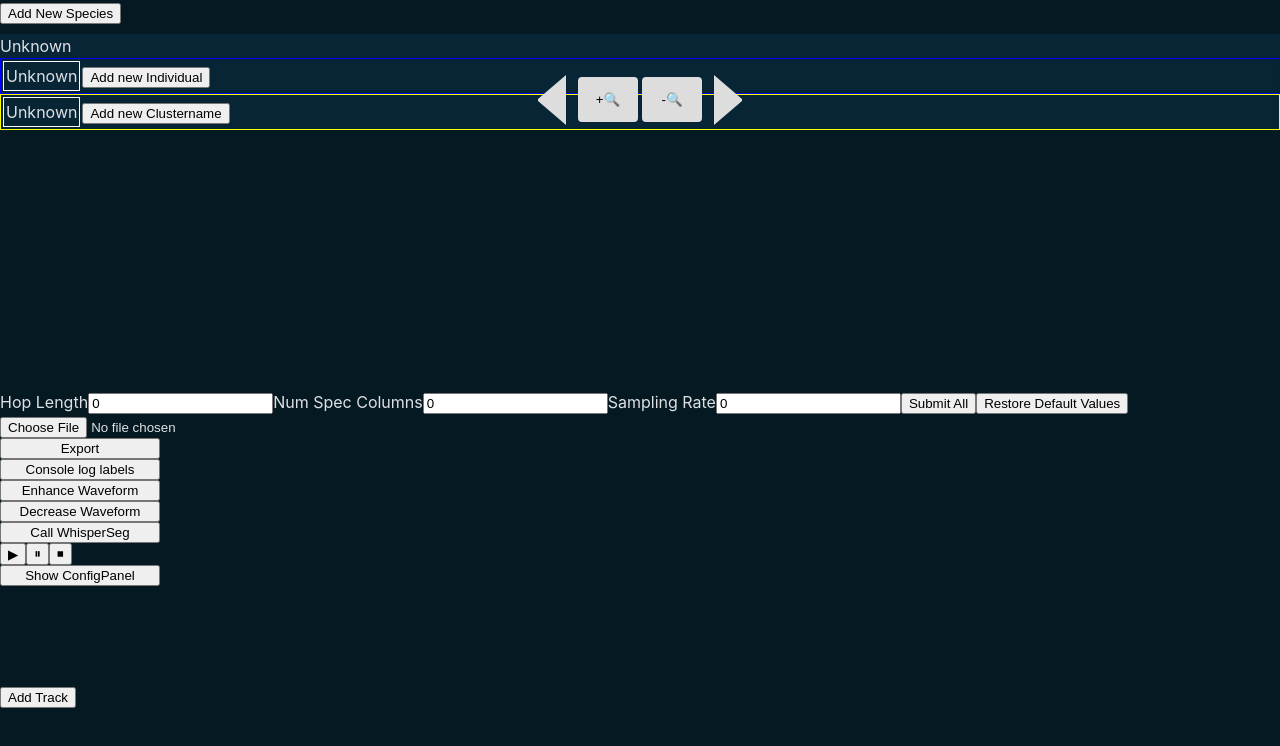
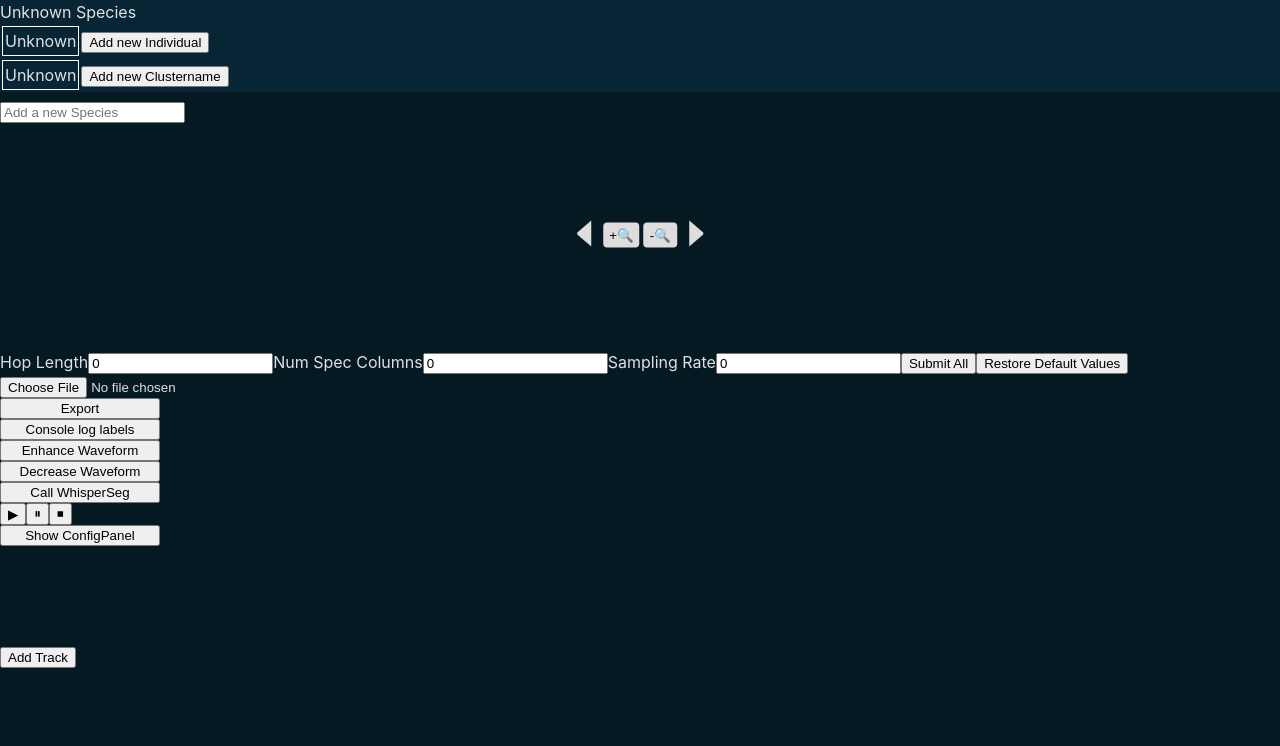
Before and after one commit to nccratliri-ml-wp/vocal-annotation-frontend, a React (Vite) app: page / in a window 1280 px wide. Shown: the top 746 px of the page. Built offline with nearby package versions, Linux system fonts and the light colour scheme.

Commit message:
Redesigned AnnotationLabels Component Added delete method, custom species name features

```diff
--- a/src/AnnotationLabels.jsx
+++ b/src/AnnotationLabels.jsx
@@ -12,12 +12,16 @@ class Species {
 
 function AnnotationLabels () {
 
+    const [newSpeciesInputFieldText, setNewSpeciesInputFieldText] = useState('')
+
     const [speciesArray, setSpeciesArray] = useState([
-        new Species(nanoid(),'Unknown', ['Unknown'], ['Unknown'])
+        new Species(nanoid(),'Unknown Species', ['Unknown'], ['Unknown'])
     ])
 
-    const addNewSpecies = () => {
-        setSpeciesArray( prevState => [...prevState, new Species(nanoid(), 'New Species', ['Unknown'], ['Unknown'])] )
+    const addNewSpecies = (event) => {
+        event.preventDefault()
+        setSpeciesArray( prevState => [...prevState, new Species(nanoid(), newSpeciesInputFieldText, ['Unknown'], ['Unknown'])] )
+        setNewSpeciesInputFieldText('')
     }
 
     const addNewIndividual = (selectedID) => {
@@ -50,10 +54,53 @@ function AnnotationLabels () {
         setSpeciesArray(modifiedSpeciesArray)
     }
 
+    const deleteSpecies = (selectedID) => {
+        const modifiedSpeciesArray = speciesArray.filter(speciesObject => speciesObject.id !== selectedID)
+        setSpeciesArray(modifiedSpeciesArray)
+    }
+
+    const deleteIndividual = (event, selectedID, selectedIndividual) => {
+        event.preventDefault()
+
+        const modifiedSpeciesArray = speciesArray.map(speciesObject => {
+            if (speciesObject.id === selectedID) {
+                const updatedIndividuals = speciesObject.individuals.filter( individual => individual !== selectedIndividual)
+                return {
+                    ...speciesObject,
+                    individuals: updatedIndividuals
+                }
+            } else {
+                return speciesObject
+            }
+        })
+
+        setSpeciesArray(modifiedSpeciesArray)
+    }
+
+    const deleteClustername = (event, selectedID, selectedClustername) => {
+        event.preventDefault()
+
+        const modifiedSpeciesArray = speciesArray.map(speciesObject => {
+            if (speciesObject.id === selectedID) {
+                const updatedClustername = speciesObject.clusternames.filter( clustername => clustername !== selectedClustername)
+                return {
+                    ...speciesObject,
+                    clusternames: updatedClustername
+                }
+            } else {
+                return speciesObject
+            }
+        })
+
+        setSpeciesArray(modifiedSpeciesArray)
+    }
+
 
     return(
         <div id='annotation-labels-container'>
-            <button onClick={addNewSpecies}>Add New Species</button>
+
+            <div id='annotation-labels-menu'>
+
                 {
                     speciesArray.map( species =>
                         <div
@@ -62,6 +109,7 @@ function AnnotationLabels () {
                             className='species'
                         >
                             {species.name}
+                            {speciesArray.indexOf(species) !== 0 && <button onClick={() => deleteSpecies(species.id)}>🗑️</button>}
 
                             <div className='individual-btn-container'>
                                 {
@@ -69,6 +117,7 @@ function AnnotationLabels () {
                                         <div
                                             key={nanoid()}
                                             className='individual-btn'
+                                            onContextMenu={ (event) => deleteIndividual(event, species.id, individual)}
                                         >
                                             {individual}
                                         </div>
@@ -83,6 +132,7 @@ function AnnotationLabels () {
                                     <div
                                         key={nanoid()}
                                         className='clustername-btn'
+                                        onContextMenu={ (event) => deleteClustername(event, species.id, clustername)}
                                     >
                                         {clustername}
                                     </div>
@@ -94,6 +144,21 @@ function AnnotationLabels () {
                         </div>
                     )
                 }
+
+            </div>
+
+            <form onSubmit={addNewSpecies}>
+                <input
+                    type='text'
+                    required='required'
+                    pattern='^[^,]{1,30}$'
+                    title='No commas allowed. Max length 30 characters'
+                    value={newSpeciesInputFieldText}
+                    placeholder='Add a new Species'
+                    onChange={ (event) => setNewSpeciesInputFieldText(event.target.value) }
+                />
+            </form>
+
         </div>
     )
 }
--- a/src/index.css
+++ b/src/index.css
@@ -75,14 +75,14 @@ html, body {
 
 .overview-canvas{
   position: fixed;
-  top: 150px;
+  top: 250px;
   width: auto;
   margin: 0 0 10px 0;
 }
 
 #left-scroll-overview-btn{
   position: fixed;
-  top: 160px;
+  top: 260px;
   width: 0;
   height: 0;
   border-top: 10px solid transparent;
@@ -101,7 +101,7 @@ html, body {
 
 #right-scroll-overview-btn{
   position: fixed;
-  top: 160px;
+  top: 260px;
   width: 0;
   height: 0;
   border-top: 10px solid transparent;
@@ -122,25 +122,23 @@ html, body {
 
 .time-axis-canvas{
   position: fixed;
-  top: 200px;
+  top: 300px;
 }
 
 /* -------------------------- Global Controls -------------------------- */
 
 .controls-container{
   position: fixed;
-  top: 100px;
+  top: 235px;
   z-index: 1;
   left: 50%;
   transform: translate(-50%, -50%);
-  padding: 2rem;
   display: flex;
   justify-content: center;
 }
 
 .controls-container > button{
-  height: 45px;
-  width: 60px;
+  height: 25px;
   border: none;
   border-radius: 4px;
   margin: 2px;
@@ -159,9 +157,9 @@ html, body {
   margin: 0 10px 0 0;
   width: 0;
   height: 0;
-  border-top: 24px solid transparent;
-  border-bottom: 24px solid transparent;
-  border-right: 28px solid #dddddd;
+  border-top: 12px solid transparent;
+  border-bottom: 12px solid transparent;
+  border-right: 14px solid #dddddd;
   border-left: transparent;
   background: none;
   border-radius: 0;
@@ -169,20 +167,20 @@ html, body {
 }
 
 #left-scroll-btn:hover {
-  border-right: 28px solid whitesmoke;
+  border-right: 14px solid whitesmoke;
 }
 
 #left-scroll-btn:active {
-  border-right: 28px solid #b2c0d5;
+  border-right: 14px solid #b2c0d5;
 }
 
 #right-scroll-btn{
   margin: 0 0 0 10px;
   width: 0;
   height: 0;
-  border-top: 24px solid transparent;
-  border-bottom: 24px solid transparent;
-  border-left: 28px solid #dddddd;
+  border-top: 12px solid transparent;
+  border-bottom: 12px solid transparent;
+  border-left: 14px solid #dddddd;
   border-right: transparent;
   background: none;
   border-radius: 0;
@@ -190,11 +188,11 @@ html, body {
 }
 
 #right-scroll-btn:hover {
-  border-left: 28px solid whitesmoke;
+  border-left: 14px solid whitesmoke;
 }
 
 #right-scroll-btn:active {
-  border-left: 28px solid #ddd8ff;
+  border-left: 14px solid #ddd8ff;
 }
 
 
@@ -230,17 +228,24 @@ html, body {
 /* -------------------------- Annotation Labels -------------------------- */
 
 #annotation-labels-container{
+  position: fixed;
+  z-index: 1;
+  width: 100%;
+  background: #051923;
+}
 
+#annotation-labels-menu{
+  max-height: 220px;
+  overflow-y: auto;
 }
 
 .species{
   /*border-bottom: 1px solid white;*/
   background-color: #082536;
-  margin: 10px 0;
+  margin: 0 0 7px 0;
 }
 
 .individual-btn-container{
-  border: 1px solid blue;
 }
 
 .individual-btn{
@@ -251,7 +256,6 @@ html, body {
 }
 
 .clustername-btn-container{
-  border: 1px solid yellow;
 }
 
 .clustername-btn{
@@ -291,11 +295,11 @@ html, body {
 #blank-space{
   position: fixed;
   width: 100%;
-  height: 250px;
+  height: 350px;
   background: #051923;
 }
 
 
 #all-tracks{
-  padding: 250px 0 0 0;
+  padding: 350px 0 0 0;
 }
```
Lines whose indentation alone changed are shown as unchanged.
